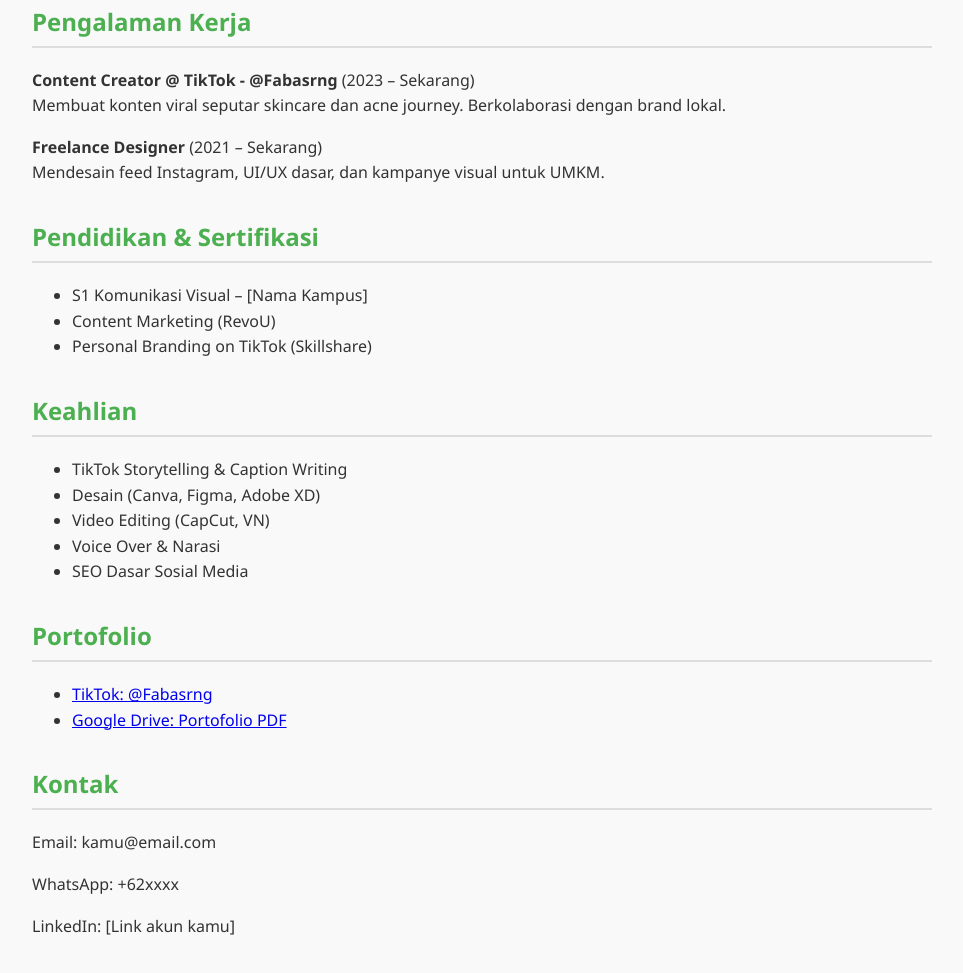
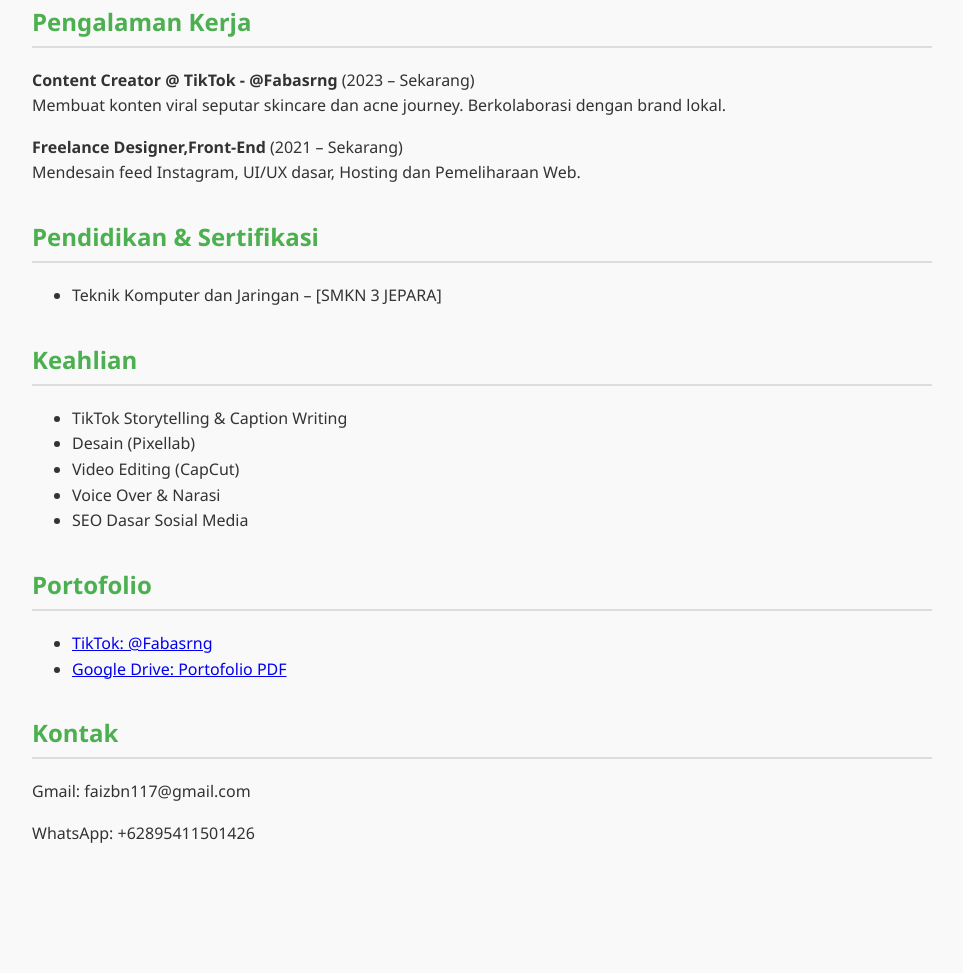
Before and after one commit to pkgtolol/hanz.broken., a plain HTML site: page about.html in a window 1280 px wide. Shown: the part 459-1432 px from the top of the page, without its empty margins (158-1121 px from the left). After the commit the page ends 1369 px from the top, so only its background shows below. Drawn offline with Linux system fonts and the light colour scheme.

Commit message:
Update about.html

```diff
--- a/about.html
+++ b/about.html
@@ -3,7 +3,7 @@
 <head>
   <meta charset="UTF-8">
   <meta name="viewport" content="width=device-width, initial-scale=1.0">
-  <title>CV - [Nama Kamu]</title>
+  <title>CV - [Faiz Burhan]</title>
   <style>
     body {
       font-family: 'Segoe UI', Tahoma, Geneva, Verdana, sans-serif;
@@ -68,16 +68,14 @@
       <h2>Pengalaman Kerja</h2>
       <p><strong>Content Creator @ TikTok - @Fabasrng</strong> (2023 – Sekarang)<br>
       Membuat konten viral seputar skincare dan acne journey. Berkolaborasi dengan brand lokal.</p>
-      <p><strong>Freelance Designer</strong> (2021 – Sekarang)<br>
-      Mendesain feed Instagram, UI/UX dasar, dan kampanye visual untuk UMKM.</p>
+      <p><strong>Freelance Designer,Front-End</strong> (2021 – Sekarang)<br>
+      Mendesain feed Instagram, UI/UX dasar, Hosting dan Pemeliharaan Web.</p>
     </section>
 
     <section class="section">
       <h2>Pendidikan & Sertifikasi</h2>
       <ul>
-        <li>S1 Komunikasi Visual – [Nama Kampus]</li>
-        <li>Content Marketing (RevoU)</li>
-        <li>Personal Branding on TikTok (Skillshare)</li>
+        <li>Teknik Komputer dan Jaringan – [SMKN 3 JEPARA]</li>
       </ul>
     </section>
 
@@ -85,8 +83,8 @@
       <h2>Keahlian</h2>
       <ul>
         <li>TikTok Storytelling & Caption Writing</li>
-        <li>Desain (Canva, Figma, Adobe XD)</li>
-        <li>Video Editing (CapCut, VN)</li>
+        <li>Desain (Pixellab)</li>
+        <li>Video Editing (CapCut)</li>
         <li>Voice Over & Narasi</li>
         <li>SEO Dasar Sosial Media</li>
       </ul>
@@ -102,9 +100,8 @@
 
     <section class="section">
       <h2>Kontak</h2>
-      <p>Email: kamu@email.com</p>
-      <p>WhatsApp: +62xxxx</p>
-      <p>LinkedIn: [Link akun kamu]</p>
+      <p>Gmail: faizbn117@gmail.com</p>
+      <p>WhatsApp: +62895411501426</p>
     </section>
   </main>
 </body>
```
